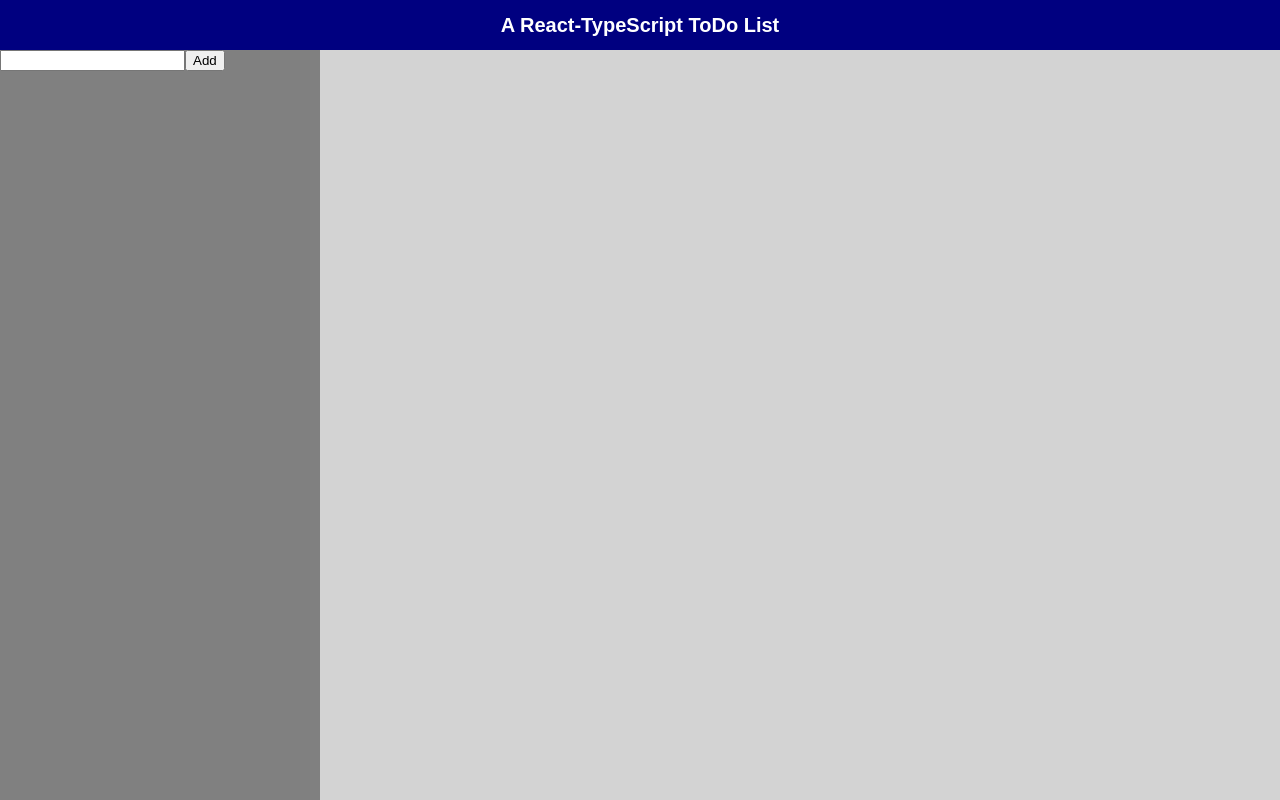
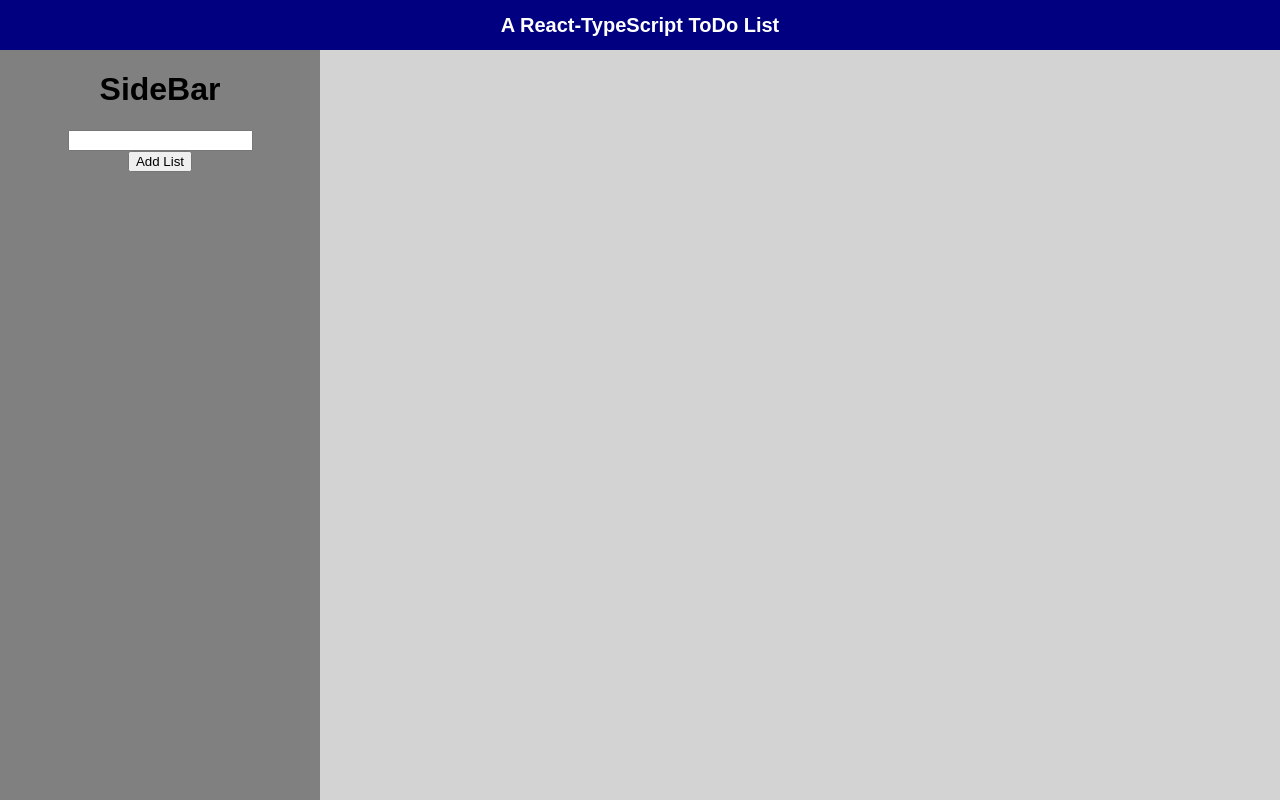
Before and after one commit to wiadarola/react-todo-list, a React (Vite) app: page / in a window 1280 px wide. Built offline with nearby package versions, Linux system fonts and the light colour scheme.

Commit message:
Removed excess components & restructured lists

```diff
--- a/src/components/AppContent/index.tsx
+++ b/src/components/AppContent/index.tsx
@@ -1,12 +1,12 @@
 import { useState } from 'react';
 import SideBar from '../SideBar';
-import ListPage from '../ListPage';
+// import ListPage from '../ListPage';
 
 export default function AppContent() {
     const [lists, setLists] = useState(() => {
         const storedLists = localStorage.getItem('lists');
         return storedLists ? JSON.parse(storedLists) : [];
-    })
+    });
 
     const [activeList, setActiveList] = useState(-1);
 
@@ -15,16 +15,27 @@ export default function AppContent() {
         gridTemplateColumns: '1fr 3fr',
     };
 
-    type ListType = {
-        id: Number;
-        name: String;
-        items: Array<Object>;
-    }
+    function addNewList(name: String) {
+        const newList = {
+            name,
+            items: [],
+            id: Math.random(),
+        };
+        setLists([...lists, newList]);
+        setActiveList(lists.length);
+
+        localStorage.setItem('lists', JSON.stringify([...lists, newList]));
+    };
+
+    function deleteList(id: number) {
+        const newLists = lists.filter((list: any) => list.id !== id);
+        setLists(newLists);
+        localStorage.setItem('lists', JSON.stringify(newLists));
+    };
 
     return (
         <div style={contentStyle}>
-            < SideBar lists={lists} setLists={setLists} setActiveList={setActiveList} />
-            {activeList !== -1 ? <ListPage list={lists.find((list: ListType) => list.id === activeList)} /> : null}
+            < SideBar addNewList={addNewList} onDeleteClick={deleteList} lists={lists} />
         </div>
     );
 };
--- a/src/components/Form/index.tsx
+++ /dev/null
@@ -1,22 +0,0 @@
-import { useState } from 'react';
-
-interface formProps {
-    add: Function;
-}
-
-export default function Form({ add }: formProps) {
-    const [newItem, setNewItem] = useState('');
-
-    function AddNew(): void {
-        if (newItem === '') return;
-        add(newItem);
-        setNewItem('');
-    };
-
-    return (
-        <>
-            <input type="text" id="textInput" value={newItem} onChange={e => setNewItem(e.target.value)} />
-            <button onClick={AddNew}>Add</button>
-        </>
-    );
-};
--- a/src/components/List/index.tsx
+++ /dev/null
@@ -1,22 +0,0 @@
-interface listProps {
-    todoList: Array<Object>;
-    deleteTodo: Function;
-}
-
-export default function List({ todoList, deleteTodo }: listProps) {
-    return (
-        <>
-            <h1>Todo List</h1>
-            {todoList.length === 0 && <p>No items in the list</p>}
-            <ul>
-                {todoList.map((todo: any) => (
-                    <li key={todo.id}>
-                        <input type="Checkbox" />
-                        {todo.value}
-                        <button onClick={() => deleteTodo(todo.id)}>Delete</button>
-                    </li>
-                ))}
-            </ul>
-        </>
-    );
-}
--- a/src/components/ListPage/index.tsx
+++ /dev/null
@@ -1,44 +0,0 @@
-import { useState } from 'react';
-import Form from '../Form'
-import List from '../List'
-
-interface ListPageProps {
-    list: {
-        id: Number;
-        name: String;
-        items: Array<Object>;
-    }
-}
-
-export default function ListPage({ list }: ListPageProps) {
-    const [todoList, setTodoList] = useState(() => {
-        const savedTodoList = localStorage.getItem('todoList');
-        return savedTodoList ? JSON.parse(savedTodoList) : [];
-    });
-
-    function addTodo(newItem: String): void {
-        if (newItem === '') return;
-
-        const todoItem = {
-            pageId: list.id,
-            id: Math.random(),
-            value: newItem,
-            isDone: false
-        };
-
-        const newTodoList = [...todoList, todoItem];
-        setTodoList(newTodoList);
-    };
-
-    function deleteTodo(id: Number): void {
-        const newTodoList = todoList.filter((todo: any) => todo.id !== id);
-        setTodoList(newTodoList);
-    }
-
-    return (
-        <div>
-            <Form add={addTodo} />
-            <List todoList={todoList} deleteTodo={deleteTodo} />
-        </div>
-    );
-};
--- a/src/components/SideBar/index.tsx
+++ b/src/components/SideBar/index.tsx
@@ -1,39 +1,37 @@
-import Form from "../Form";
+import { useState } from "react";
 
 interface SideBarProps {
-    lists: Array<Object>;
-    setLists: Function;
-    setActiveList: Function;
+    addNewList: Function;
+    onDeleteClick: Function;
+    lists: any[];
 }
 
-export default function SideBar({ lists, setLists, setActiveList }: SideBarProps) {
-    function addList(name: String) {
-        const newList = {
-            id: Math.random(),
-            name: name,
-            items: [],
-        };
-        setLists([...lists, newList]);
-        localStorage.setItem('lists', JSON.stringify([...lists, newList]));
-    }
+export default function SideBar({ addNewList, onDeleteClick, lists }: SideBarProps) {
+    const [newListName, setNewListName] = useState('');
 
     const sideBarStyle: React.CSSProperties = {
-        display: 'grid',
-        gridAutoColumns: 'auto',
-        backgroundColor: 'gray',
+        display: 'flex',
+        flexDirection: 'column',
+        alignItems: 'center',
+        backgroundColor: 'grey',
+    };
+
+    function onAddNewClick() {
+        addNewList(newListName);
+        setNewListName('');
     };
 
     return (
         <div style={sideBarStyle}>
-            <div>< Form add={addList} /></div>
-            {lists.map((list: any) => {
-                return (
-                    <div onClick={() => setActiveList(list.id)} key={list.id} >
-                        {list.name}
-                        <span onClick={() => console.log("poop")}>&#10005;</span>
-                    </div>
-                );
+            <h1>SideBar</h1>
+            <input type="text" value={newListName} id="newListInput" onChange={(e) => setNewListName(e.target.value)} />
+            <button onClick={() => onAddNewClick()}>Add List</button>
+            {lists.map((list: any, index: number) => {
+                return <div key={index}>
+                    <span >{list.name}</span>
+                    <button onClick={() => onDeleteClick(list.id)}>Delete</button>
+                </div>
             })}
-        </div >
+        </div>
     );
 };
```
